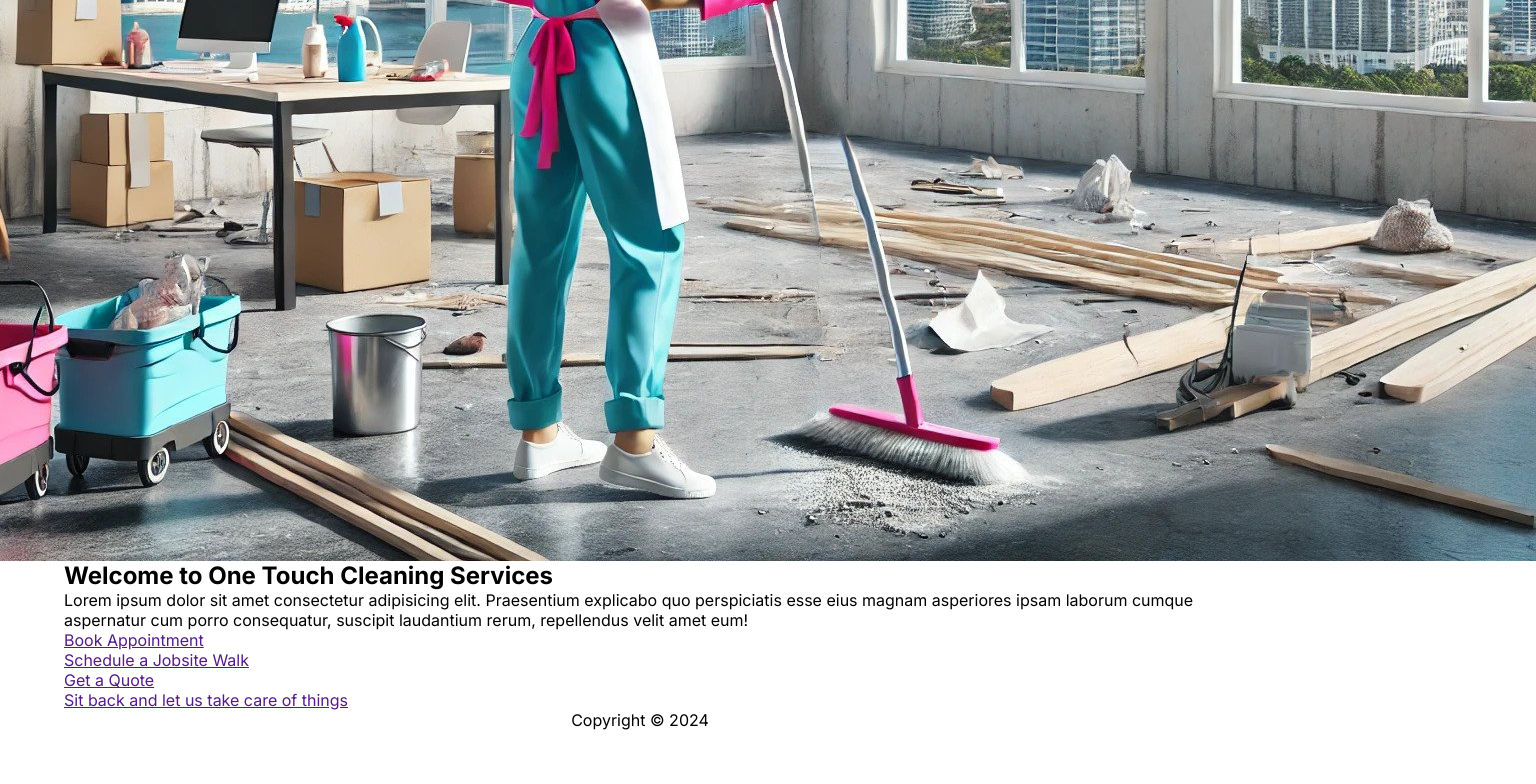
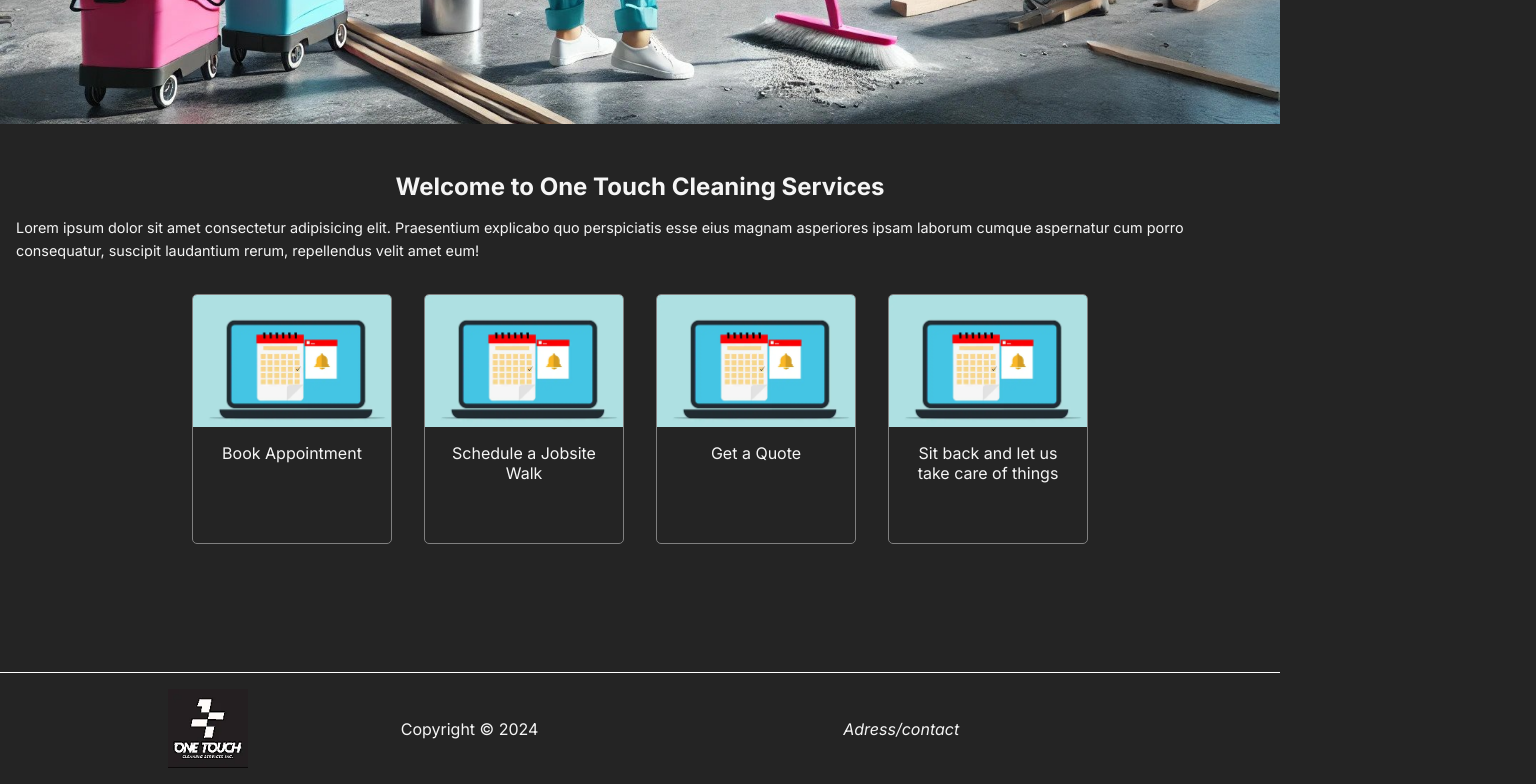
Before and after one commit to niiquash/OTCleaningServices, a plain HTML site: page index.html in a window 1280 px wide. Shown: the part 725-1509 px from the top of the page, 1536 px wide, since content can reach past the window. Before the commit the page ends 1455 px from the top, so only its background shows below. Drawn offline with Linux system fonts and the light colour scheme.

Commit message:
mobile view homepage

```diff
--- a/css/style.css
+++ b/css/style.css
@@ -9,6 +9,7 @@
 
 img {
   display: block;
+  width: 100%;
 }
 
 /* GENERAL STYLES */
@@ -17,12 +18,109 @@ html {
   height: 100vh;
   font-size: clamp(1rem, 2vh, 1.5rem);
   font-family: "Inter", sans-serif;
+  background-color: rgb(36, 36, 36);
+  color: whitesmoke;
 }
 
 body {
   display: flex;
-  flex-flow: column;
+  flex-direction: column;
+}
+
+.header {
+  display: flex;
+}
+
+.header__nav {
+  display: flex;
+  align-items: center;
+}
+
+.header__logo-container {
+  width: 120px;
+  height: auto;
+  margin-right: 2rem;
+}
+
+.header__ul {
+  display: flex;
+  gap: 1rem;
+  list-style: none;
+}
+
+.header__ul li a {
+  text-decoration: none;
+  color: whitesmoke;
+  transition: all 0.2s;
+}
+
+.header__ul li a:hover,
+.header__ul li a:active,
+.header__ul li a:focus {
+  color: rgba(245, 203, 243, 0.973);
+}
+
+.hero {
+  width: 100%;
+  margin-bottom: 2rem;
+}
+
+.main {
+  margin: 0 auto;
+  padding: 1rem;
+  padding-bottom: 8rem;
+}
+
+.main__h2 {
+  text-align: center;
+  margin-bottom: 1rem;
+}
+
+.main__article p {
+  font-size: 0.9rem;
+  line-height: 1.4rem;
+  margin-bottom: 2rem;
+}
+
+.links {
+  display: flex;
+  flex-flow: row wrap;
   align-items: center;
   justify-content: center;
-  margin: 4rem 4rem;
+  gap: 2rem;
 }
+
+.links__container {
+  display: flex;
+  flex-direction: column;
+  border: 1px solid gray;
+  border-radius: 5px;
+  overflow: hidden;
+  width: 200px;
+  height: 250px;
+}
+
+.links__container a {
+  color: whitesmoke;
+  text-decoration: none;
+  text-align: center;
+  padding: 1rem;
+  display: block;
+}
+
+.links__image {
+  width: 100%;
+}
+
+.footer {
+  border-top: 1px solid white;
+  padding: 1rem;
+  display: flex;
+  align-items: center;
+  justify-content: space-evenly;
+  text-align: center;
+}
+
+.footer figure {
+  width: 80px;
+}
--- a/index.html
+++ b/index.html
@@ -58,32 +58,40 @@
       <section class="links">
         <div class="links__container">
           <figure class="links__image">
-            <img src="" alt="" />
+            <img src="images/appointment.webp" alt="book appointment" />
           </figure>
           <a href="">Book Appointment</a>
         </div>
         <div class="links__container">
           <figure class="links__image">
-            <img src="" alt="" />
+            <img src="images/appointment.webp" alt="book appointment" />
           </figure>
           <a href="">Schedule a Jobsite Walk</a>
         </div>
         <div class="links__container">
           <figure class="links__image">
-            <img src="" alt="" />
+            <img src="images/appointment.webp" alt="book appointment" />
           </figure>
           <a href="">Get a Quote</a>
         </div>
         <div class="links__container">
           <figure class="links__image">
-            <img src="" alt="" />
+            <img src="images/appointment.webp" alt="book appointment" />
           </figure>
           <a href="">Sit back and let us take care of things</a>
         </div>
       </section>
     </main>
     <footer class="footer">
+      <figure>
+        <img src="images/logo.webp" alt="">
+      </figure>
       <p>Copyright &copy; 2024</p>
+      <p>
+        <address>
+            Adress/contact
+        </address>
+      </p>
     </footer>
   </body>
 </html>
```
Also changed, not shown: images/appointment.webp (added).
